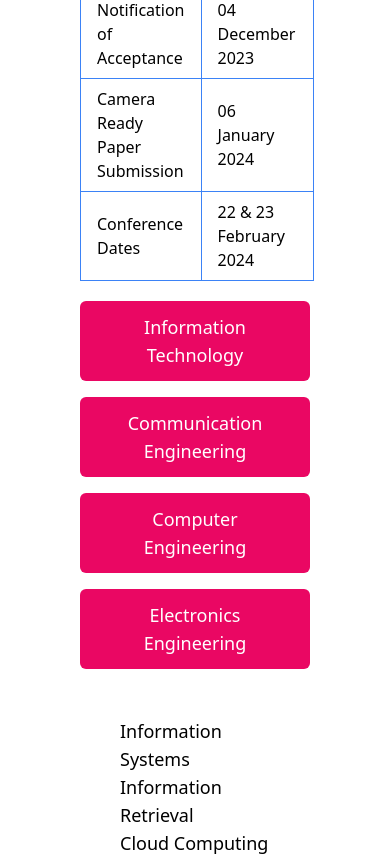
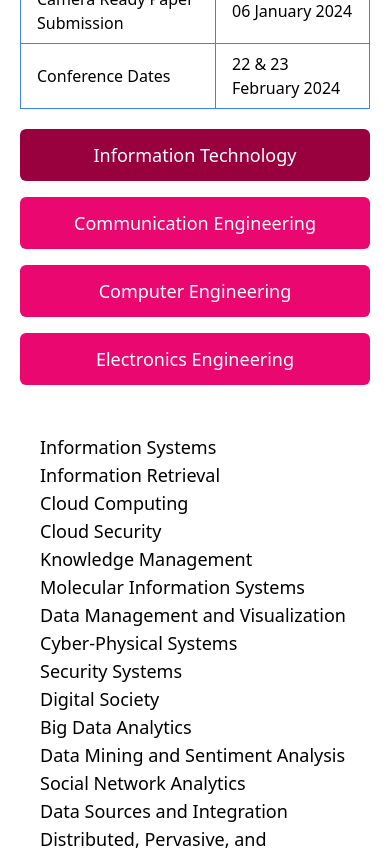
Before and after one commit to Shivd131/icetite-landing-deployed, a Next.js app: page /authors in a window 390 px wide. Shown: the part 1320-2176 px from the top of the page. Built offline with nearby package versions, Linux system fonts and the light colour scheme.

Commit message:
feat: adds

```diff
--- a/src/components/authors/formatAndDates.jsx
+++ b/src/components/authors/formatAndDates.jsx
@@ -19,7 +19,7 @@ const FormatAndDates = () => {
                 Important Dates
             </h1>
             <div className="bg-[#FF794F] h-0.5 w-[20vw] mb-4"></div>
-            <div className="py-3">
+            <div className="py-3 overflow-x-auto">
                 <table className="w-full border border-blue-500">
                     <tbody>
                     <tr>
--- a/src/components/speakers/speakerGrid.jsx
+++ b/src/components/speakers/speakerGrid.jsx
@@ -47,7 +47,7 @@ const data = [
 
 const SpeakerGrid = () => {
   return (
-      <div className="flex flex-col items-center">
+      <div className="flex flex-col items-center md:items-stretch justify-between">
     <div className="grid grid-cols-1 md:grid-cols-2 lg:grid-cols-3 gap-10 justify-between pb-20">
       {data.map((item) => (
         <div
--- a/src/pages/authors.js
+++ b/src/pages/authors.js
@@ -44,7 +44,7 @@ const Authors = () => {
   const renderContent = () => {
     if (selectedButton === "Information Technology") {
       return (
-        <div className="flex flex-col px-10 items-start w-full md:w-1/2 text-lg py-10  lg:w-1/2 rounded-md">
+        <div className="flex flex-col px-5 items-start w-full md:w-1/2 text-lg py-10  lg:w-1/2 rounded-md">
           <p>Information Systems</p>
           <p>Information Retrieval</p>
           <p>Cloud Computing</p>
@@ -80,7 +80,7 @@ const Authors = () => {
       );
     } else if (selectedButton === "Communication Engineering") {
       return (
-        <div className=" flex flex-col px-10 items-start w-full md:w-1/2 lg:w-1/2 py-10  text-black text-lg rounded-md">
+        <div className=" flex flex-col px-5 items-start w-full md:w-1/2 lg:w-1/2 py-10  text-black text-lg rounded-md">
             <p>Wireless and Sensor Systems</p>
             <p>Social Networking</p>
             <p>Communication Signal Processing</p>
@@ -118,7 +118,7 @@ const Authors = () => {
       );
     } else if (selectedButton === "Computer Engineering") {
       return (
-        <div className=" flex flex-col px-10 items-start w-full md:w-1/2 lg:w-1/2 py-10  text-black text-lg rounded-md">
+        <div className=" flex flex-col px-5 items-start w-full md:w-1/2 lg:w-1/2 py-10  text-black text-lg rounded-md">
             <p>Computer Architecture</p>
             <p>Computing for Development</p>
             <p>Cognitive Analysis</p>
@@ -147,7 +147,7 @@ const Authors = () => {
       );
     } else if (selectedButton === "Electronics Engineering") {
       return (
-        <div className="flex flex-col px-10 items-start w-full md:w-1/2 lg:w-1/2 py-10 text-black text-lg rounded-md">
+        <div className="flex flex-col px-5 items-start w-full md:w-1/2 lg:w-1/2 py-10 text-black text-lg rounded-md">
             <p>Fabrication</p>
             <p>Robotics</p>
             <p>Digital Image/Signal Processing</p>
@@ -191,7 +191,7 @@ const Authors = () => {
     <div>
       <Navbar />
       <Hero />
-      <div className="mx-20">
+      <div className="mx-5 md:mx-10">
         <FormatAndDates />
           <a
               className="fixed text-3xl cursor-pointer bottom-5 right-5 h-14 w-14 border-4 bg-blue-900 border-[#E7F4FF] py-2 px-3 rounded-full scrollbutton flex flex-col items-center justify-center"
@@ -204,8 +204,8 @@ const Authors = () => {
           <button
             className={`px-10 py-3 ${
               selectedButton === "Information Technology"
-                ? "bg-[#ea0763]"
-                : "bg-[#ea0763]"
+                ? "bg-[#98003E]"
+                : "bg-[#ea0770]"
             } font-medium w-full md:w-[40rem] lg:w-[40rem] text-lg my-2 rounded-md`}
             onClick={() => handleClick("Information Technology")}
           >
@@ -214,8 +214,8 @@ const Authors = () => {
           <button
             className={`px-10 py-3 ${
               selectedButton === "Communication Engineering"
-                ? "bg-[#ea0763]"
-                : "bg-[#ea0763]"
+                  ? "bg-[#98003E]"
+                  : "bg-[#ea0770]"
             } font-medium w-full md:w-[40rem] lg:w-[40rem] text-lg my-2 rounded-md`}
             onClick={() => handleClick("Communication Engineering")}
           >
@@ -224,8 +224,8 @@ const Authors = () => {
           <button
             className={`px-10 py-3 ${
               selectedButton === "Computer Engineering"
-                ? "bg-[#ea0763]"
-                : "bg-[#ea0763]"
+                  ? "bg-[#98003E]"
+                  : "bg-[#ea0770]"
             } font-medium w-full md:w-[40rem] lg:w-[40rem] text-lg my-2 rounded-md`}
             onClick={() => handleClick("Computer Engineering")}
           >
@@ -234,8 +234,8 @@ const Authors = () => {
           <button
             className={`px-10 py-3 ${
               selectedButton === "Electronics Engineering"
-                ? "bg-[#ea0763]"
-                : "bg-[#ea0763]"
+                  ? "bg-[#98003E]"
+                  : "bg-[#ea0770]"
             } text-lg my-2 font-medium w-full md:w-[40rem] lg:w-[40rem] rounded-md`}
             onClick={() => handleClick("Electronics Engineering")}
           >
```
